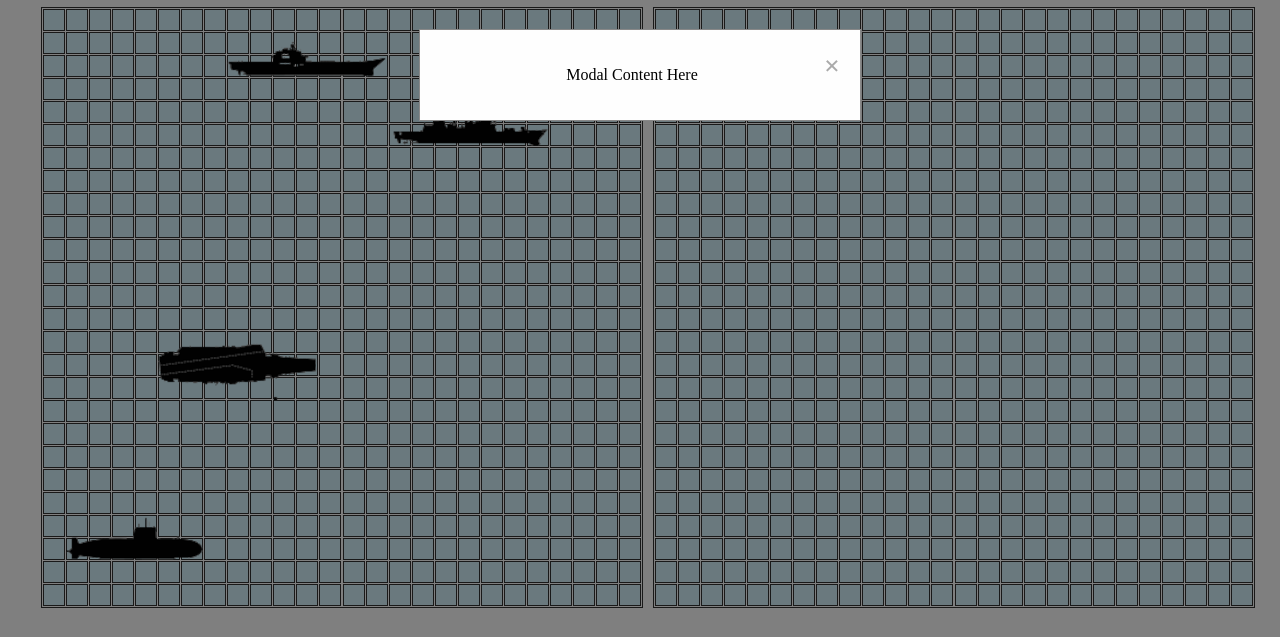
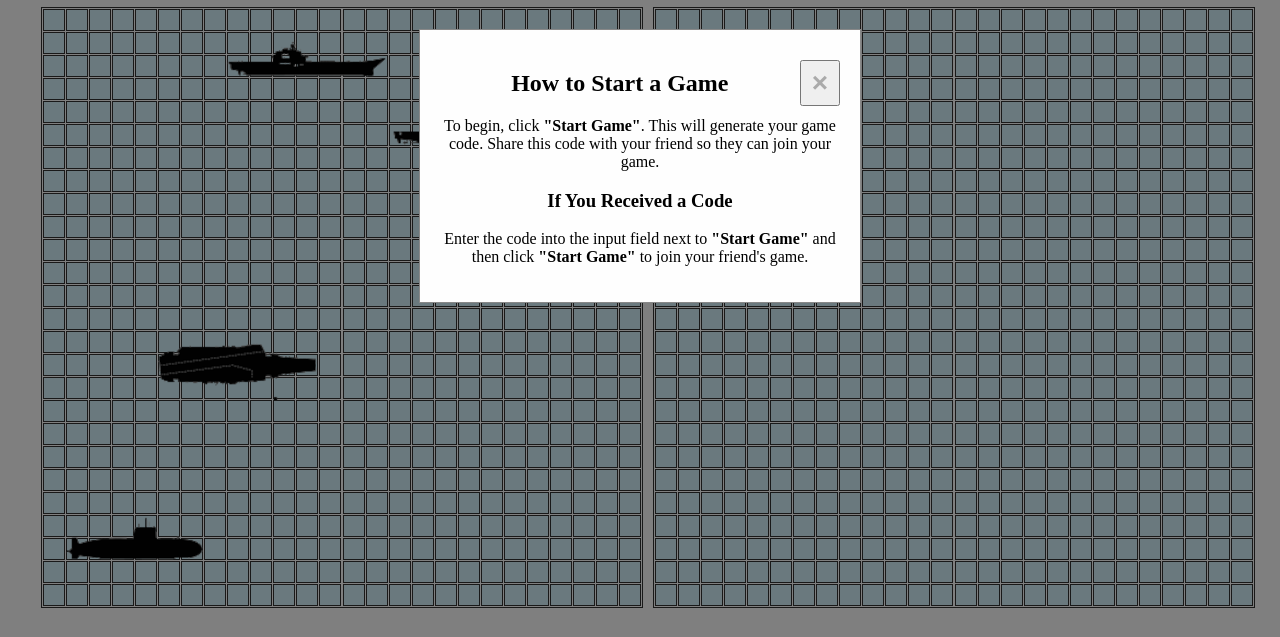
Before and after one commit to allanbarcelos/battleship-game, a plain HTML site: page html/index.html in a window 1280 px wide. Both pictures are taken after a click on the button 921 px from the left and 40 px from the top of the page. Shown: the part 163-800 px from the top of the page. Drawn offline with nearby package versions, Linux system fonts and the light colour scheme.

```diff
--- a/html/index.html
+++ b/html/index.html
@@ -38,12 +38,26 @@
 
 
     <!--  -->
+    <!-- Info Modal -->
     <div id="infoModal" class="modal">
         <div class="modal-content">
-            <span class="close">&times;</span>
-            <p>Modal Content Here</p>
+            <button class="close" aria-label="Close">&times;</button>
+
+            <h2>How to Start a Game</h2>
+
+            <p>
+                To begin, click <strong>"Start Game"</strong>. This will generate your game code.
+                Share this code with your friend so they can join your game.
+            </p>
+
+            <h3>If You Received a Code</h3>
+            <p>
+                Enter the code into the input field next to <strong>"Start Game"</strong> and then
+                click <strong>"Start Game"</strong> to join your friend's game.
+            </p>
         </div>
     </div>
+
 
     <script src="https://cdn.socket.io/4.6.0/socket.io.min.js"></script>
     <script src="script.js"></script>
--- a/html/script.js
+++ b/html/script.js
@@ -193,8 +193,8 @@
 }
 
 if (closeModalBtn) {
-  closeModalBtn.addEventListener('click', e => {
-    if (e.target.dataset.modal === "info") infoModal.style.display = 'none';
+  closeModalBtn.addEventListener('click', () => {
+   infoModal.style.display = 'none';
   });
 }
 
```
